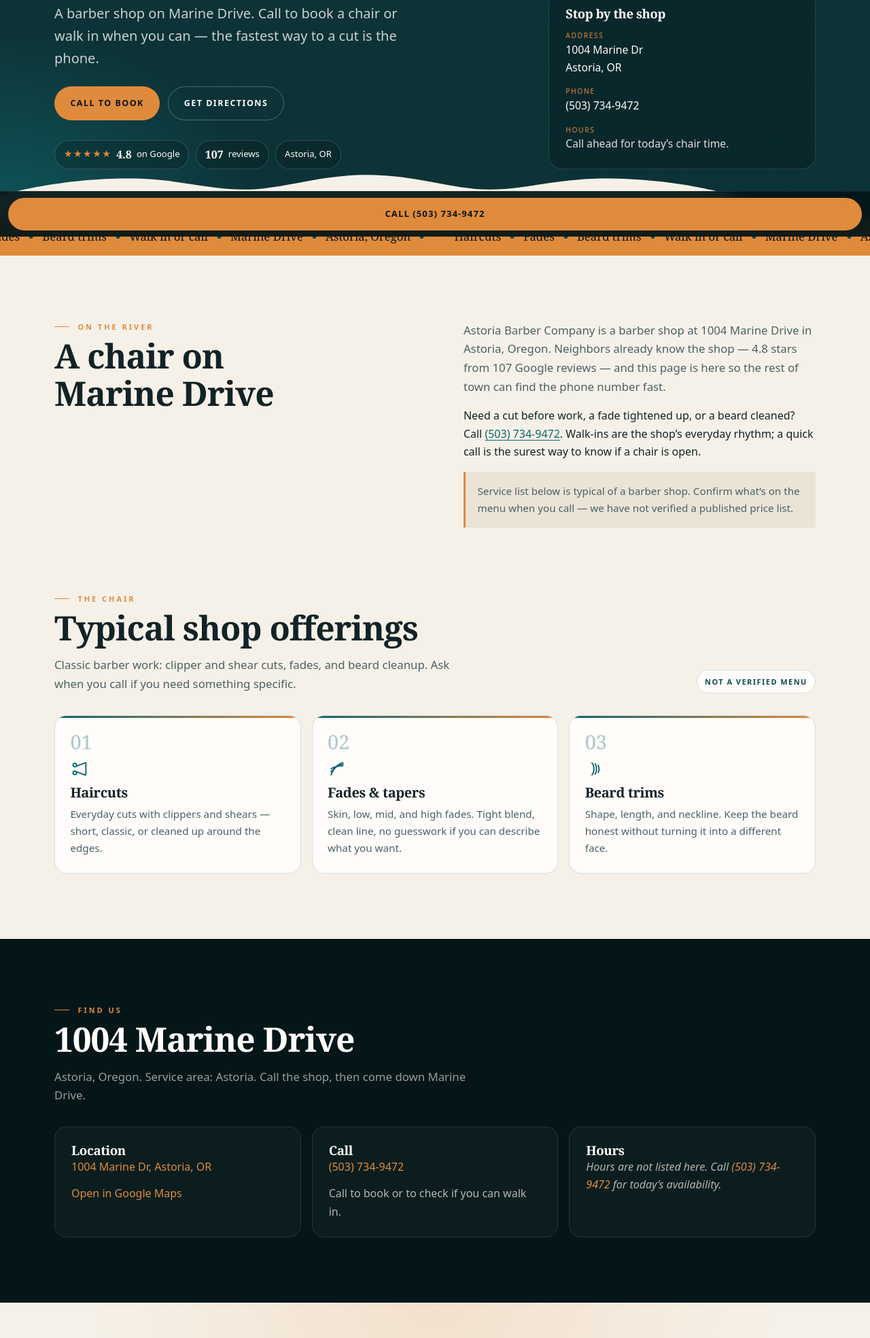
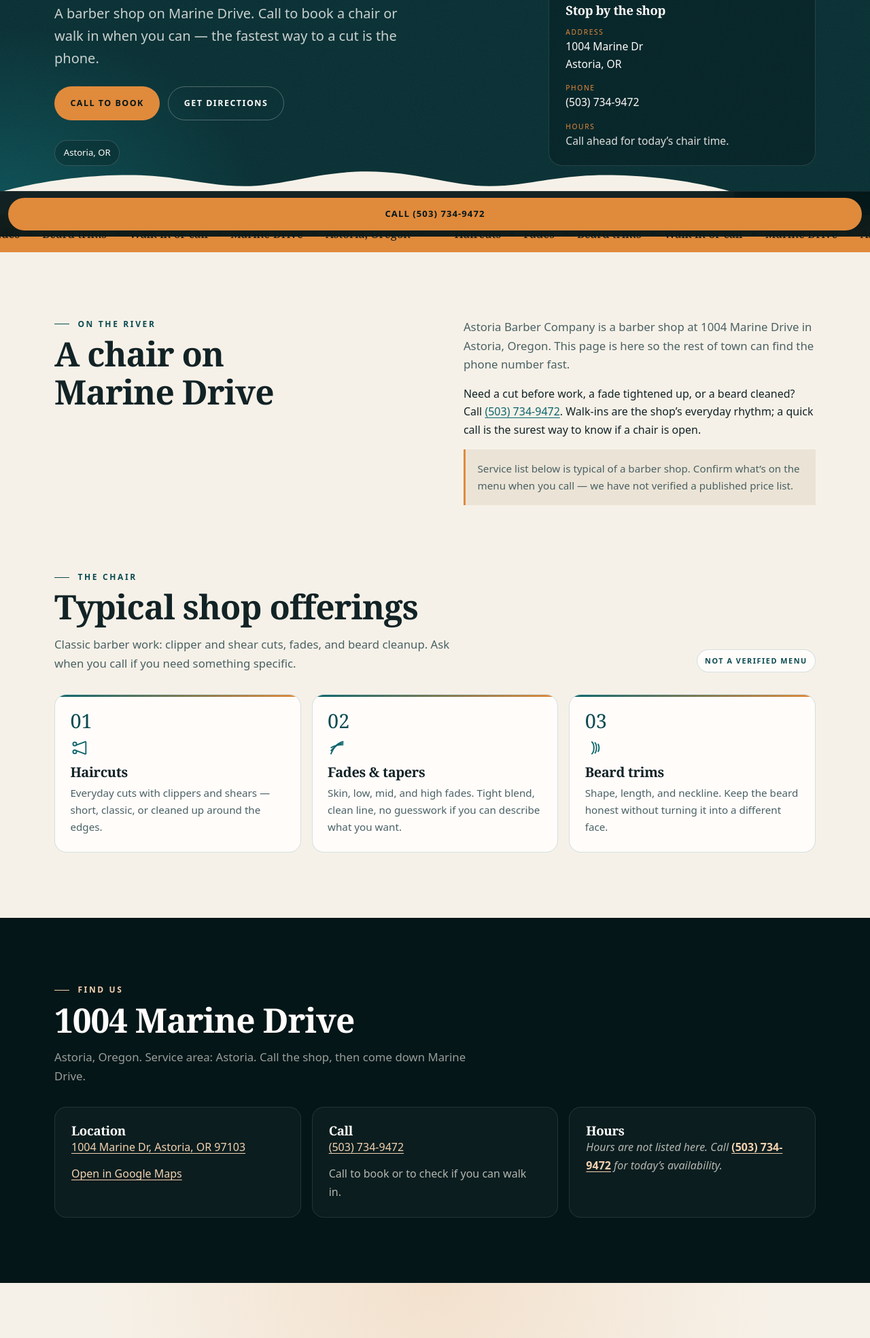
Before and after one commit to Luckygoats33/astoria-barber-company, a plain HTML site: page index.html in a window 1280 px wide. Shown: the part 452-2420 px from the top of the page at 68% size. Drawn offline with Linux system fonts and the light colour scheme.

Commit message:
Strip unverified Google ratings; keep 97103

```diff
--- a/index.html
+++ b/index.html
@@ -4,13 +4,13 @@
 <meta charset="utf-8">
 <meta name="viewport" content="width=device-width, initial-scale=1, viewport-fit=cover">
 <title>Astoria Barber Company | Barber Shop on Marine Drive, Astoria, OR</title>
-<meta name="description" content="Astoria Barber Company at 1004 Marine Dr, Astoria, OR. Call (503) 734-9472 to book a cut or walk in. 4.8 stars from 107 Google reviews.">
+<meta name="description" content="Astoria Barber Company at 1004 Marine Dr, Astoria, OR. Call (503) 734-9472 to book a cut or walk in.">
 <meta name="theme-color" content="#0A4A50">
 <meta name="robots" content="index,follow">
 <link rel="canonical" href="https://luckygoats33.github.io/astoria-barber-company/">
 <meta property="og:type" content="website">
 <meta property="og:title" content="Astoria Barber Company | Barber Shop in Astoria, OR">
-<meta property="og:description" content="Cuts, fades, and beard work on Marine Drive. Call (503) 734-9472. 4.8 stars from 107 Google reviews.">
+<meta property="og:description" content="Cuts, fades, and beard work on Marine Drive. Call (503) 734-9472.">
 <meta property="og:url" content="https://luckygoats33.github.io/astoria-barber-company/">
 <meta property="og:locale" content="en_US">
 <meta name="twitter:card" content="summary">
@@ -30,18 +30,13 @@
     "streetAddress": "1004 Marine Dr",
     "addressLocality": "Astoria",
     "addressRegion": "OR",
+    "postalCode": "97103",
     "addressCountry": "US"
   },
   "areaServed": {
     "@type": "City",
     "name": "Astoria",
     "containedInPlace": {"@type": "State", "name": "Oregon"}
-  },
-  "aggregateRating": {
-    "@type": "AggregateRating",
-    "ratingValue": "4.8",
-    "reviewCount": "107",
-    "bestRating": "5"
   },
   "hasOfferCatalog": {
     "@type": "OfferCatalog",
@@ -104,8 +99,8 @@
 .wrap { width: min(var(--max), calc(100% - 2rem)); margin-inline: auto; }
 .kicker {
   display: flex; align-items: center; gap: 0.75rem;
-  font-size: 0.68rem; letter-spacing: 0.28em; text-transform: uppercase;
-  color: var(--amber); font-weight: 700;
+  font-size: 0.75rem; letter-spacing: 0.22em; text-transform: uppercase;
+  color: var(--teal-800); font-weight: 800;
 }
 .kicker::before { content: ""; width: 1.4rem; height: 1px; background: currentColor; }
 h1, h2, h3 { font-family: var(--serif); font-weight: 600; letter-spacing: -0.02em; color: var(--ink); line-height: 1.12; text-wrap: balance; }
@@ -148,7 +143,7 @@
 .nav-links a { color: rgba(255,252,250,0.78); text-decoration: none; font-size: 0.72rem; letter-spacing: 0.14em; text-transform: uppercase; font-weight: 600; }
 .nav-links a:hover { color: var(--amber); }
 .nav .btn { min-height: 2.6rem; padding: 0.55rem 1.05rem; font-size: 0.7rem; }
-.nav-phone { display: none; }
+.nav-phone { display: inline-flex; }
 
 /* Hero */
 .hero {
@@ -230,7 +225,7 @@
   padding: 1.5rem 1.4rem; position: relative; overflow: hidden;
 }
 .card::before { content: ""; position: absolute; top: 0; left: 0; right: 0; height: 3px; background: linear-gradient(90deg, var(--teal-700), var(--amber)); }
-.num { font-family: var(--serif); font-size: 1.8rem; color: var(--teal-700); opacity: 0.35; line-height: 1; margin-bottom: 0.7rem; }
+.num { font-family: var(--serif); font-size: 1.8rem; color: var(--teal-800); line-height: 1; margin-bottom: 0.7rem; }
 .card h3 { font-size: 1.25rem; margin-bottom: 0.45rem; }
 .card p { color: var(--muted); font-size: 0.95rem; }
 .ico { width: 28px; height: 28px; color: var(--teal-700); margin-bottom: 0.65rem; }
@@ -245,10 +240,12 @@
   border-radius: 1.1rem; padding: 1.5rem;
 }
 .panel p, .panel li { color: rgba(246,241,232,0.72); }
-.panel a { color: var(--amber); text-decoration: none; }
+.panel a { color: var(--amber-soft); text-decoration: underline; text-underline-offset: 3px; }
 .panel a:hover { color: var(--amber-soft); }
 .panel ul { list-style: none; }
-.hours-unknown { font-style: italic; }
+.visit .kicker, .hero .kicker { color: var(--amber-soft); }
+.hours-unknown { font-style: italic; color: rgba(246,241,232,0.78); }
+.hours-unknown a { color: var(--amber-soft); text-decoration: underline; text-underline-offset: 3px; font-style: normal; font-weight: 700; }
 
 .cta {
   text-align: center;
@@ -273,7 +270,7 @@
 .disclaimer {
   margin-top: 1.6rem; padding-top: 1.2rem;
   border-top: 1px solid rgba(255,252,250,0.1);
-  font-size: 0.78rem; color: rgba(246,241,232,0.45); max-width: 42rem;
+  font-size: 0.78rem; color: rgba(246,241,232,0.78); max-width: 42rem;
 }
 
 .sticky {
@@ -297,7 +294,6 @@
   .foot-grid, .about { grid-template-columns: 1.1fr 1fr; }
 }
 @media (min-width: 980px) {
-  .nav-phone { display: inline-flex; }
   .svc-grid { grid-template-columns: repeat(3, 1fr); }
   .wrap { width: min(var(--max), calc(100% - 3.5rem)); }
 }
@@ -343,11 +339,6 @@
           <a class="btn btn-ghost" href="https://www.google.com/maps/search/?api=1&amp;query=Astoria+Barber+Company%2C+1004+Marine+Dr%2C+Astoria%2C+OR">Get directions</a>
         </div>
         <div class="trust" aria-label="Google rating">
-          <a class="chip" href="https://www.google.com/maps/search/?api=1&amp;query=Astoria+Barber+Company%2C+1004+Marine+Dr%2C+Astoria%2C+OR">
-            <span class="stars" aria-hidden="true">★★★★★</span>
-            <strong>4.8</strong> on Google
-          </a>
-          <span class="chip"><strong>107</strong> reviews</span>
           <span class="chip">Astoria, OR</span>
         </div>
       </div>
@@ -388,7 +379,7 @@
         <h2>A chair on Marine Drive</h2>
       </div>
       <div class="about-copy">
-        <p class="lede">Astoria Barber Company is a barber shop at 1004 Marine Drive in Astoria, Oregon. Neighbors already know the shop — 4.8 stars from 107 Google reviews — and this page is here so the rest of town can find the phone number fast.</p>
+        <p class="lede">Astoria Barber Company is a barber shop at 1004 Marine Drive in Astoria, Oregon. This page is here so the rest of town can find the phone number fast.</p>
         <p>Need a cut before work, a fade tightened up, or a beard cleaned? Call <a href="tel:+15037349472">(503) 734-9472</a>. Walk-ins are the shop’s everyday rhythm; a quick call is the surest way to know if a chair is open.</p>
         <p class="note">Service list below is typical of a barber shop. Confirm what’s on the menu when you call — we have not verified a published price list.</p>
       </div>
@@ -436,7 +427,7 @@
       <div class="visit-grid">
         <div class="panel">
           <h3>Location</h3>
-          <p><a href="https://www.google.com/maps/search/?api=1&amp;query=Astoria+Barber+Company%2C+1004+Marine+Dr%2C+Astoria%2C+OR">1004 Marine Dr, Astoria, OR</a></p>
+          <p><a href="https://www.google.com/maps/search/?api=1&amp;query=Astoria+Barber+Company%2C+1004+Marine+Dr%2C+Astoria%2C+OR">1004 Marine Dr, Astoria, OR 97103</a></p>
           <p style="margin-top:0.8rem"><a href="https://www.google.com/maps/search/?api=1&amp;query=Astoria+Barber+Company%2C+1004+Marine+Dr%2C+Astoria%2C+OR">Open in Google Maps</a></p>
         </div>
         <div class="panel">
@@ -472,11 +463,11 @@
     </div>
     <div>
       <p><a href="tel:+15037349472">(503) 734-9472</a></p>
-      <p><a href="https://www.google.com/maps/search/?api=1&amp;query=Astoria+Barber+Company%2C+1004+Marine+Dr%2C+Astoria%2C+OR">1004 Marine Dr, Astoria, OR</a></p>
+      <p><a href="https://www.google.com/maps/search/?api=1&amp;query=Astoria+Barber+Company%2C+1004+Marine+Dr%2C+Astoria%2C+OR">1004 Marine Dr, Astoria, OR 97103</a></p>
     </div>
   </div>
   <div class="wrap">
-    <p class="disclaimer">Preview site built for the business — not affiliated until they claim it. Rating and review count are from Google at the time this page was prepared. No review quotes are shown because none were supplied as verified copy.</p>
+    <p class="disclaimer">Preview site built for the business — not affiliated until they claim it. No review scores or quotes are shown. Confirm details with the shop.</p>
   </div>
 </footer>
 
```
